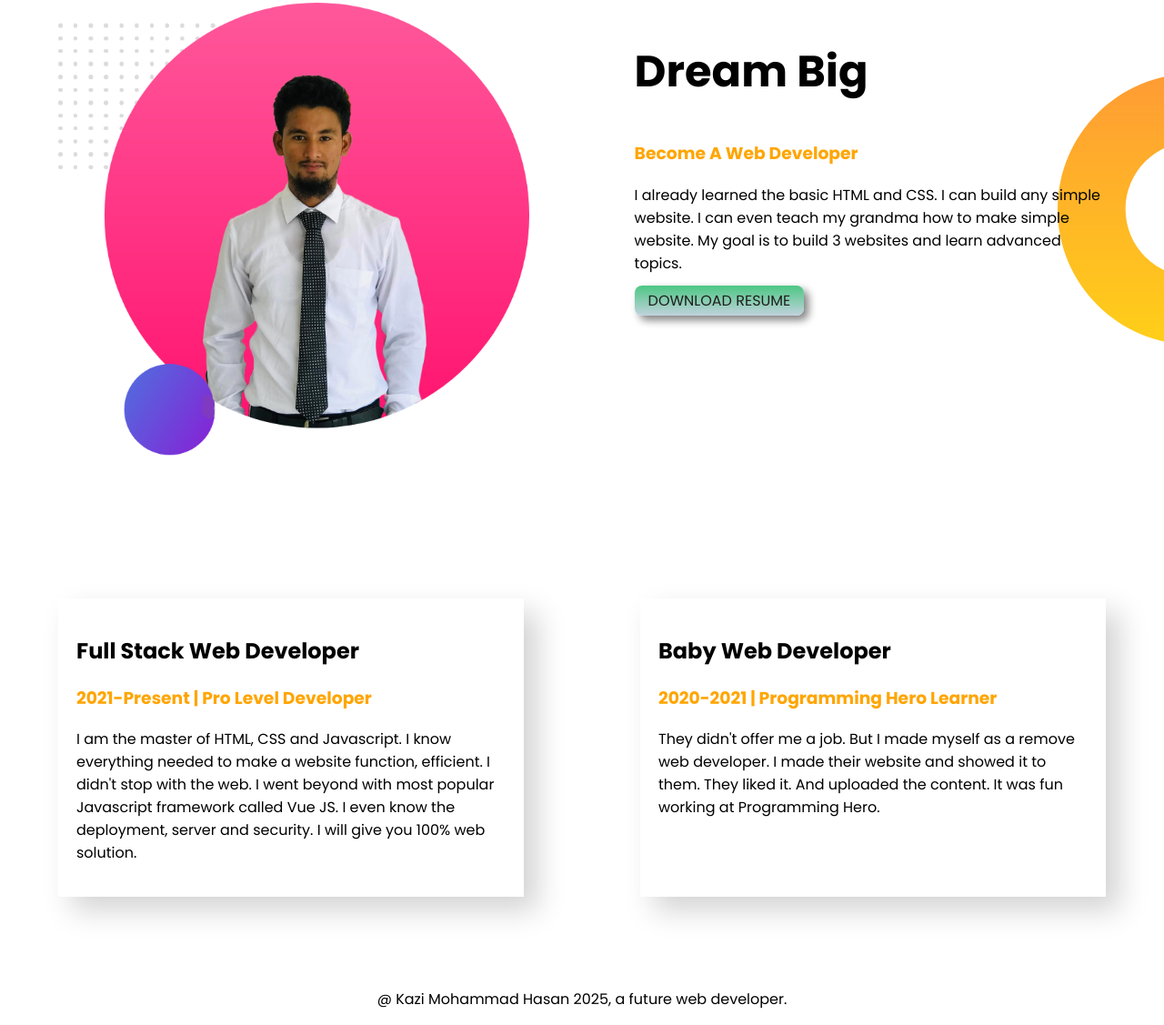
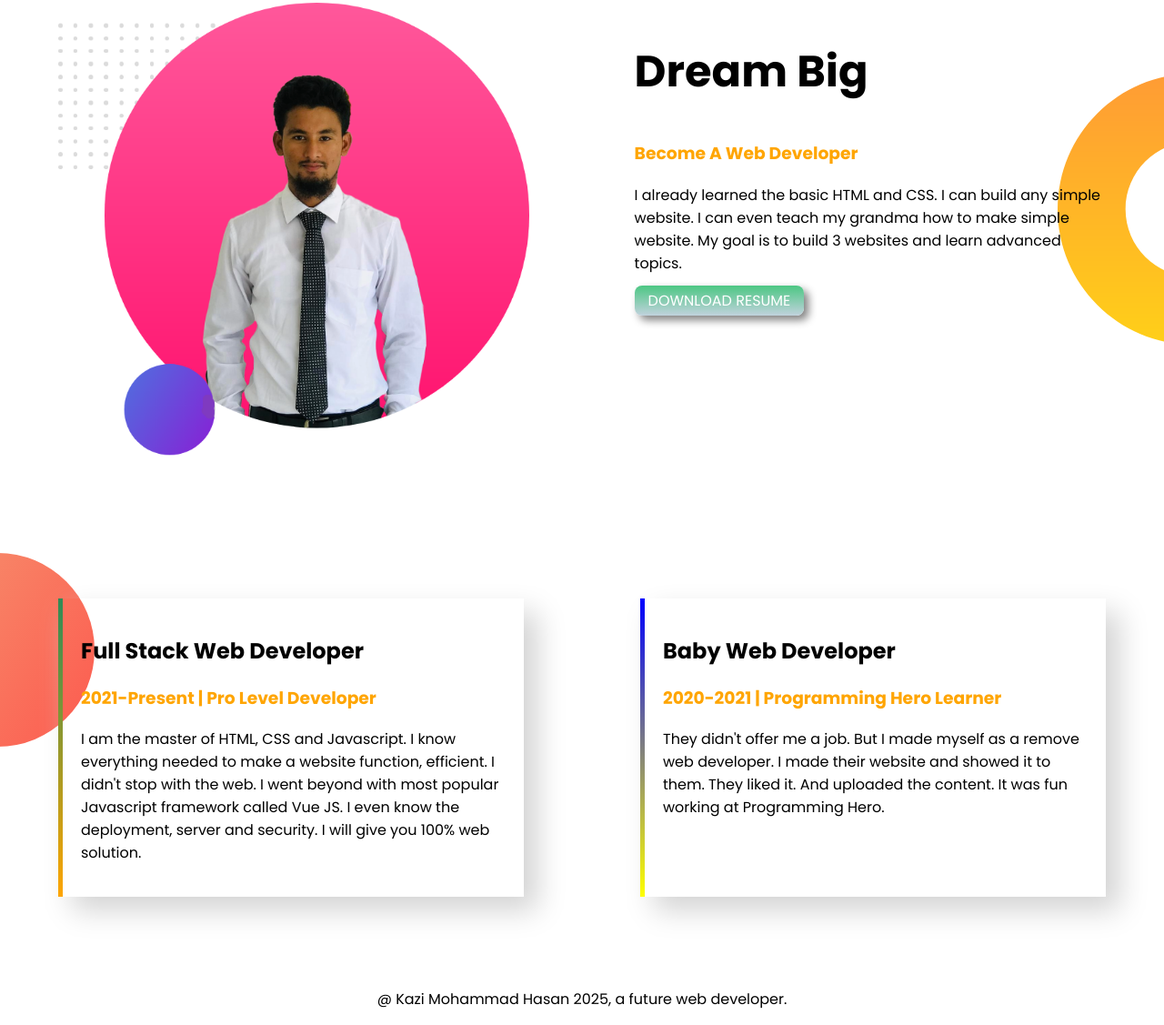
Before and after one commit to Kzihasan/developer-portfolio2, a plain HTML site: page index.html in a window 1280 px wide. Shown: the part 719-1846 px from the top of the page at 91% size. Drawn offline with Linux system fonts and the light colour scheme.

Commit message:
some more changes in html and css

```diff
--- a/index.html
+++ b/index.html
@@ -41,14 +41,14 @@
 
     <section class="experience">
        <div class="container1">
-         <div class="box experience-item">
+         <div id="full-stack" class="box experience-item">
             <h2>Full Stack Web Developer</h2>
             <h3>2021-Present | Pro Level Developer</h3>
 
             <p>I am the master of HTML, CSS and Javascript. I know everything needed to make a website function, efficient. I didn't stop with the web. I went beyond with most popular Javascript framework called Vue JS. I even know the deployment, server and security. I will give you 100% web solution.</p>
         </div>
 
-        <div class="box experience-item">
+        <div id="baby-web" class="box experience-item">
             <h2>Baby Web Developer</h2>
             <h3>2020-2021 | Programming Hero Learner</h3>
             <p>They didn't offer me a job. But I made myself as a remove web developer. I made their website and showed it to them. They liked it. And uploaded the content. It was fun working at Programming Hero.</p>
--- a/style.css
+++ b/style.css
@@ -58,12 +58,17 @@ img {
 .btn {
     text-decoration: none;
     background-image: linear-gradient(rgb(76, 199, 131), rgb(193, 210, 221));
-    color: rgb(31, 31, 29);
+    color: white;
     padding: 5px 15px;
     border-radius: 8px;
     box-shadow: 5px 5px 10px grey;
     text-transform: uppercase;
 }
+
+/* .btn:hover {
+    background-color: black;
+    color: white;
+} */
 
 .dream {
     background-image: url(images/dream-bg.png);
@@ -72,11 +77,17 @@ img {
 
 }
 
+.experience {
+    background-image: url(images/exp-bg.png);
+    background-repeat: no-repeat;
+}
+
 .container1 {
     padding-top: 50px;
     display: flex;
     margin: auto;
     margin-bottom: 100px;
+
 }
 
 .experience-item {
@@ -85,6 +96,20 @@ img {
     margin-right: 5%;
     box-shadow: 15px 15px 30px lightgray;
     padding: 20px;
+
+
+}
+
+#full-stack {
+    border-left: 5px solid;
+    border-image: linear-gradient(seagreen, orange);
+    border-image-slice:1 ;
+}
+
+#baby-web {
+    border-left: 5px solid;
+    border-image: linear-gradient(blue, yellow);
+    border-image-slice: 1;
 }
 
 footer p {
```
